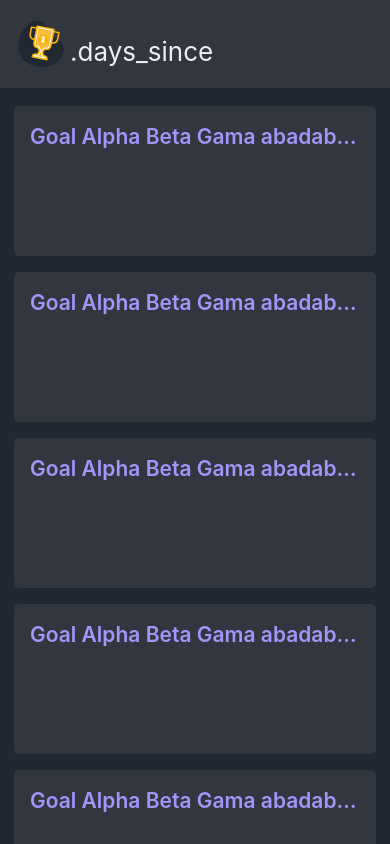
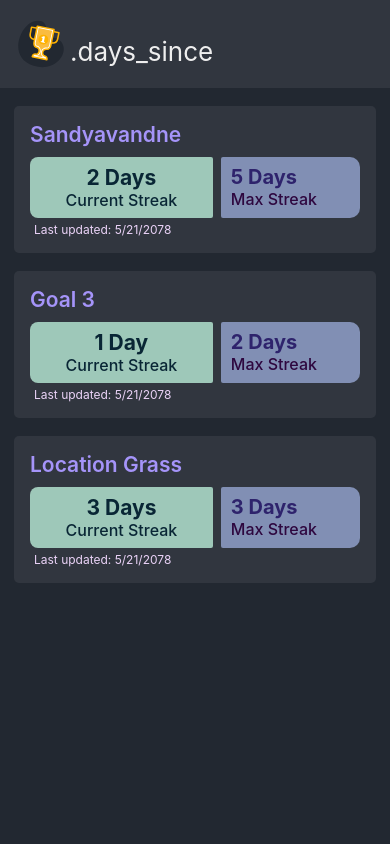
Before and after one commit to RohitRavindra-dev/days-since-front-end, a React Native app: screen / in a window 390 px wide. Built offline with nearby package versions, Linux system fonts and the light colour scheme.

Commit message:
Card layout update and dummy data intg

```diff
--- a/src/assets/constants.ts
+++ b/src/assets/constants.ts
@@ -3,11 +3,19 @@ export const COLOR_CONSTANTS = {
   SECONDARY: '#31363F',
   HEADER_TEXT: '#EEEEEE',
   PRIMARY: '#222831',
-  TEXT_SECONDARY: '#A5B68D',
-  TEXT_PRIMARY: '#8967B3',
+  TEXT_SECONDARY: '#183D3D',
+  TEXT_PRIMARY: '#008170',
   TEXT_VIBRANT_PRIMARY: '#A594F9',
 };
 
 export const HEADER = {
   TITLE: '.days_since',
 };
+
+export const GOAL = {
+  DAYS: 'Days',
+  DAY: 'Day',
+  MAX_STREAK: 'Max Streak',
+  CUR_STREAK: 'Current Streak',
+  LAST_UPDATED: 'Last updated:',
+};
--- /dev/null
+++ b/src/assets/data/dummyGoals.ts
@@ -0,0 +1,28 @@
+import {GoalCardProps} from '../../components/goal-card/GoalCard';
+
+export const dummyGoals: GoalCardProps[] = [
+  {
+    goalId: 'eb9997bb-5dea-5a51-8ba2-9642335b4714',
+    goalName: 'Sandyavandne',
+    currentStreak: 2,
+    maxStreak: 5,
+    lastUpdated: '5/21/2078',
+    isAutoIncremented: false,
+  },
+  {
+    goalId: 'd5be111d-19b2-5ffc-bfb6-5c25b4f1ef2f',
+    goalName: 'goal 3',
+    currentStreak: 1,
+    maxStreak: 2,
+    lastUpdated: '5/21/2078',
+    isAutoIncremented: true,
+  },
+  {
+    goalId: '07c9aca5-471a-54ac-9c71-198e43c2d17a',
+    goalName: 'location grass',
+    currentStreak: 3,
+    maxStreak: 3,
+    lastUpdated: '5/21/2078',
+    isAutoIncremented: false,
+  },
+];
--- a/src/components/goal-card/GoalCard.tsx
+++ b/src/components/goal-card/GoalCard.tsx
@@ -1,12 +1,51 @@
 import React from 'react';
 import {View, Text} from 'react-native';
 import {goalCardStyles as gs} from './styles';
-export const GoalCard = () => {
+import {GOAL} from '../../assets/constants';
+
+export type GoalCardProps = {
+  goalId: string;
+  goalName: string;
+  currentStreak: number;
+  maxStreak: number;
+  lastUpdated: string;
+  isAutoIncremented: boolean;
+};
+
+export const GoalCard = ({
+  goalName,
+  goalId,
+  currentStreak,
+  maxStreak,
+  lastUpdated,
+}: GoalCardProps) => {
   return (
     <View style={gs.card}>
-      <Text style={gs.title} numberOfLines={1} ellipsizeMode="tail">
-        Goal Alpha Beta Gama abadabfabdfbadfbafbdabfabfbfdbfabdb afbabdfad
-      </Text>
+      <View style={gs.cardContents}>
+        <Text style={gs.title} numberOfLines={1} ellipsizeMode="tail">
+          {goalName}
+        </Text>
+        <View style={gs.streaksFlex}>
+          <View style={gs.streakCntr}>
+            <Text style={gs.streakValue}>
+              {currentStreak} {currentStreak > 1 ? GOAL.DAYS : GOAL.DAY}
+            </Text>
+            <Text style={gs.streakText}>{GOAL.CUR_STREAK}</Text>
+          </View>
+          <View style={gs.streakCntrMax}>
+            <Text style={gs.streakValueMax}>
+              {maxStreak} {maxStreak > 1 ? GOAL.DAYS : GOAL.DAY}
+            </Text>
+            <Text style={gs.streakTextMax}>{GOAL.MAX_STREAK}</Text>
+          </View>
+        </View>
+        <View style={gs.lastUpdatedCntr}>
+          <Text
+            style={
+              gs.lastUpdated
+            }>{`${GOAL.LAST_UPDATED} ${lastUpdated}`}</Text>
+        </View>
+      </View>
     </View>
   );
 };
--- a/src/components/goal-card/styles.tsx
+++ b/src/components/goal-card/styles.tsx
@@ -5,15 +5,77 @@ export const goalCardStyles = StyleSheet.create({
   card: {
     backgroundColor: COLOR_CONSTANTS.SECONDARY,
     width: '100%',
-    height: 150,
     padding: 16,
-    paddingTop: 18,
     borderRadius: 5,
     flexDirection: 'row',
+  },
+  cardContents: {
+    flex: 1,
   },
   title: {
     color: COLOR_CONSTANTS.TEXT_VIBRANT_PRIMARY,
     fontSize: 21,
     fontWeight: '600',
+    textTransform: 'capitalize',
+  },
+  streaksFlex: {
+    flexDirection: 'row',
+    alignItems: 'center',
+    width: '100%',
+    paddingTop: 10,
+    gap: 8,
+  },
+  streakCntr: {
+    paddingVertical: 8,
+    backgroundColor: '#9EC8B9',
+    flex: 1.4,
+    paddingHorizontal: 8,
+
+    borderTopRightRadius: 2,
+    borderBottomRightRadius: 2,
+    borderRadius: 8,
+
+    alignItems: 'center',
+  },
+  streakCntrMax: {
+    paddingVertical: 8,
+    backgroundColor: '#818FB4',
+    flex: 1,
+    paddingHorizontal: 10,
+    borderRadius: 2,
+    borderTopRightRadius: 10,
+    borderBottomRightRadius: 10,
+    alignItems: 'flex-start',
+    height: '100%',
+  },
+  streakText: {
+    color: '#092635',
+    fontSize: 16,
+    textTransform: 'capitalize',
+    fontWeight: '500',
+  },
+  streakTextMax: {
+    color: '#2E073F',
+    fontSize: 16,
+    textTransform: 'capitalize',
+    fontWeight: '500',
+  },
+  streakValue: {
+    color: '#092635',
+    fontSize: 21,
+    fontWeight: '700',
+  },
+  streakValueMax: {
+    color: '#2E236C',
+    fontSize: 20,
+    fontWeight: '700',
+  },
+  lastUpdatedCntr: {
+    paddingHorizontal: 4,
+    paddingTop: 4,
+  },
+  lastUpdated: {
+    color: '#EBD3F8',
+    fontSize: 12,
   },
 });
--- a/src/screens/GoalsHomeScreen.tsx
+++ b/src/screens/GoalsHomeScreen.tsx
@@ -2,25 +2,17 @@ import React from 'react';
 import {ScrollView, StyleSheet, View} from 'react-native';
 import {COLOR_CONSTANTS} from '../assets/constants';
 import {GoalCard} from '../components/goal-card/GoalCard';
+import {dummyGoals} from '../assets/data/dummyGoals';
 
 export const GoalsHomeScreen = () => {
   return (
     <ScrollView style={screenStyles.body}>
-      <View style={screenStyles.cardCntr}>
-        <GoalCard />
-      </View>
-      <View style={screenStyles.cardCntr}>
-        <GoalCard />
-      </View>
-      <View style={screenStyles.cardCntr}>
-        <GoalCard />
-      </View>
-      <View style={screenStyles.cardCntr}>
-        <GoalCard />
-      </View>
-      <View style={screenStyles.cardCntr}>
-        <GoalCard />
-      </View>
+      {dummyGoals.map((goal, index) => (
+        <View style={screenStyles.cardCntr} id={`${index}`}>
+          <GoalCard {...goal} />
+        </View>
+      ))}
+
       <View style={{height: 100}}></View>
     </ScrollView>
   );
@@ -35,6 +27,6 @@ const screenStyles = StyleSheet.create({
     paddingVertical: 18,
   },
   cardCntr: {
-    paddingBottom: 16,
+    paddingBottom: 18,
   },
 });
```
Also changed, not shown: src/utils/textUtils.ts (added).
